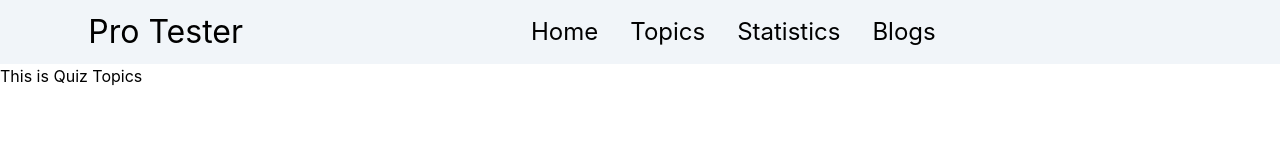
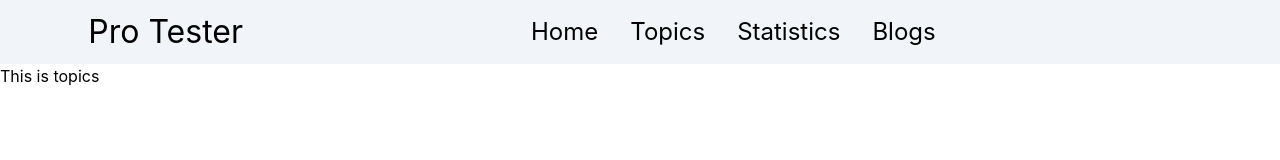
Before and after one commit to Mamun8757/Pro-Tester, a React (Create React App) app: page /topics in a window 1280 px wide. Shown: the top 160 px of the page. Built offline with nearby package versions, Linux system fonts and the light colour scheme.

Commit message:
fix some style issue

```diff
--- a/src/App.js
+++ b/src/App.js
@@ -5,6 +5,8 @@ import Topics from './components/Topics/Topics';
 import Statistics from './components/Statistics/Statistics';
 import Blogs from './components/Blogs/Blogs';
 import Main from './layouts/Main';
+
+
 
 function App() {
   const router = createBrowserRouter([
--- a/src/components/Topics/Topics.js
+++ b/src/components/Topics/Topics.js
@@ -3,7 +3,7 @@ import React from 'react';
 const Topics = () => {
     return (
         <div>
-            <h3>This is Quiz Topics</h3>
+            <h2>This is topics</h2>
         </div>
     );
 };
```
